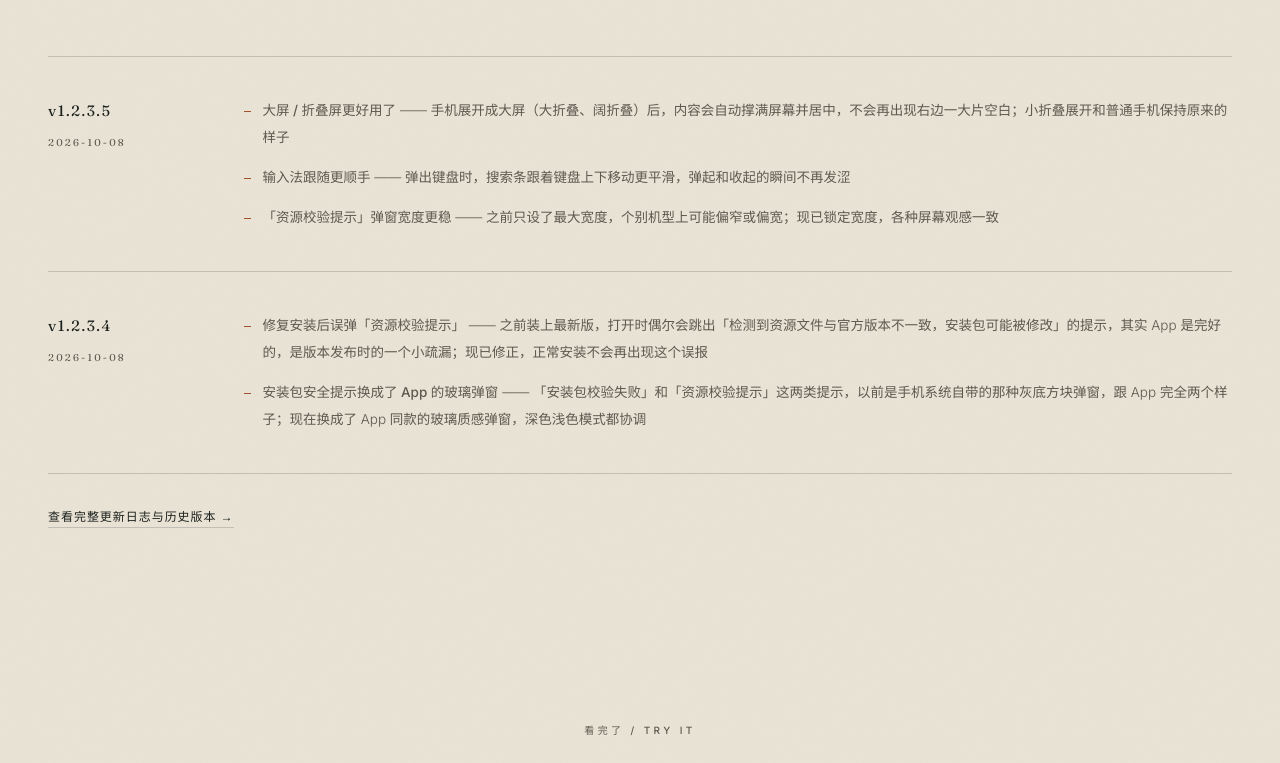
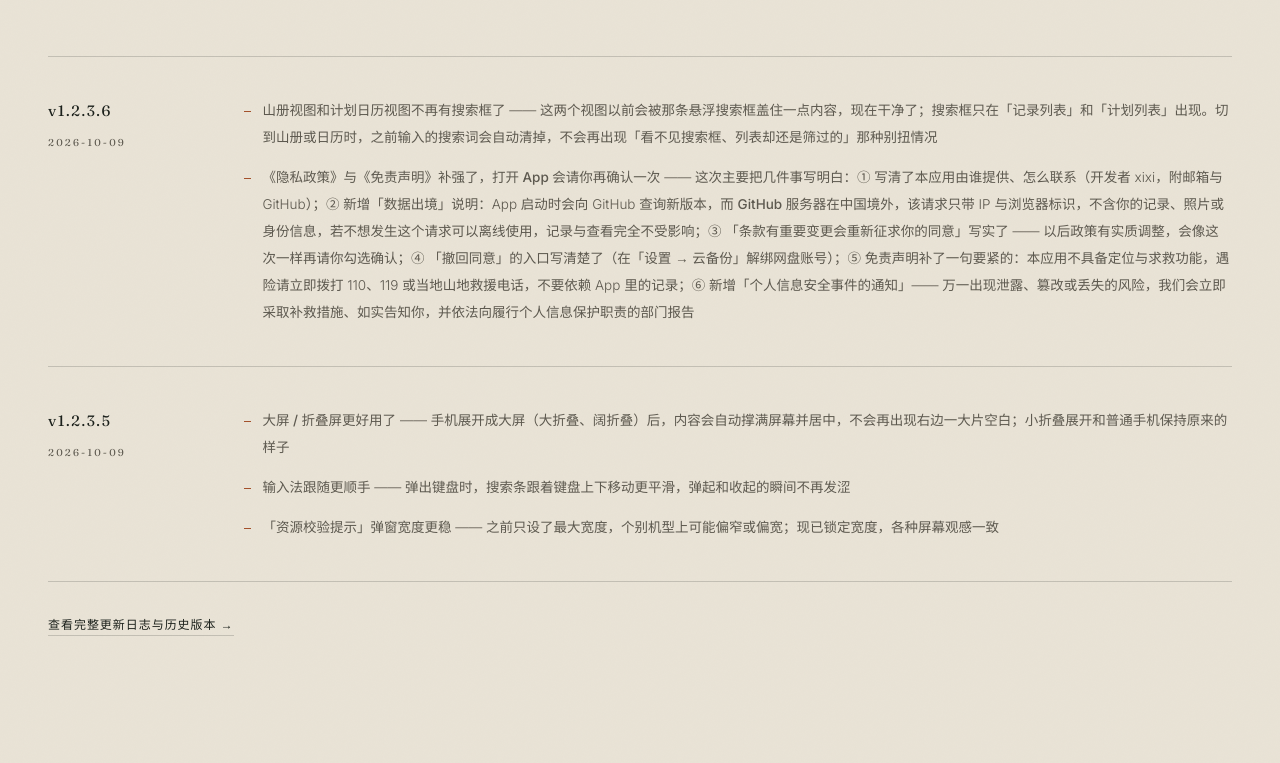
Before and after one commit to NiUKinGDoM/xixi-hiking, a website: page site/features.html in a window 1280 px wide. Shown: the part 10983-11746 px from the top of the page. Drawn offline with Linux system fonts and the light colour scheme.

Commit message:
官网更新日志同步至 v1.2.3.6

```diff
--- a/site/features.html
+++ b/site/features.html
@@ -531,18 +531,18 @@
 
     <div class="rel-list">
       <div class="rel-item reveal d1">
-        <div class="rel-ver">v1.2.3.5<span>2026-10-08</span></div>
+        <div class="rel-ver">v1.2.3.6<span>2026-10-09</span></div>
+        <ul>
+          <li><b>山册视图和计划日历视图不再有搜索框了</b> —— 这两个视图以前会被那条悬浮搜索框盖住一点内容，现在干净了；搜索框只在「记录列表」和「计划列表」出现。切到山册或日历时，之前输入的搜索词会自动清掉，不会再出现「看不见搜索框、列表却还是筛过的」那种别扭情况</li>
+          <li><b>《隐私政策》与《免责声明》补强了，打开 App 会请你再确认一次</b> —— 这次主要把几件事写明白：① 写清了本应用由谁提供、怎么联系（开发者 xixi，附邮箱与 GitHub）；② 新增「数据出境」说明：App 启动时会向 GitHub 查询新版本，而 <b>GitHub 服务器在中国境外</b>，该请求只带 IP 与浏览器标识，<b>不含你的记录、照片或身份信息</b>，若不想发生这个请求可以离线使用，记录与查看完全不受影响；③ 「条款有重要变更会重新征求你的同意」写实了 —— 以后政策有实质调整，会像这次一样再请你勾选确认；④ 「撤回同意」的入口写清楚了（在「设置 → 云备份」解绑网盘账号）；⑤ 免责声明补了一句要紧的：<b>本应用不具备定位与求救功能</b>，遇险请立即拨打 110、119 或当地山地救援电话，不要依赖 App 里的记录；⑥ 新增「个人信息安全事件的通知」—— 万一出现泄露、篡改或丢失的风险，我们会立即采取补救措施、如实告知你，并依法向履行个人信息保护职责的部门报告</li>
+        </ul>
+      </div>
+      <div class="rel-item reveal d2">
+        <div class="rel-ver">v1.2.3.5<span>2026-10-09</span></div>
         <ul>
           <li><b>大屏 / 折叠屏更好用了</b> —— 手机展开成大屏（大折叠、阔折叠）后，内容会自动撑满屏幕并居中，不会再出现右边一大片空白；小折叠展开和普通手机保持原来的样子</li>
           <li><b>输入法跟随更顺手</b> —— 弹出键盘时，搜索条跟着键盘上下移动更平滑，弹起和收起的瞬间不再发涩</li>
           <li><b>「资源校验提示」弹窗宽度更稳</b> —— 之前只设了最大宽度，个别机型上可能偏窄或偏宽；现已锁定宽度，各种屏幕观感一致</li>
-        </ul>
-      </div>
-      <div class="rel-item reveal d2">
-        <div class="rel-ver">v1.2.3.4<span>2026-10-08</span></div>
-        <ul>
-          <li><b>修复安装后误弹「资源校验提示」</b> —— 之前装上最新版，打开时偶尔会跳出「检测到资源文件与官方版本不一致，安装包可能被修改」的提示，其实 App 是完好的，是版本发布时的一个小疏漏；现已修正，正常安装不会再出现这个误报</li>
-          <li><b>安装包安全提示换成了 App 的玻璃弹窗</b> —— 「安装包校验失败」和「资源校验提示」这两类提示，以前是手机系统自带的那种灰底方块弹窗，跟 App 完全两个样子；现在换成了 App 同款的玻璃质感弹窗，深色浅色模式都协调</li>
         </ul>
       </div>
     </div>
```
